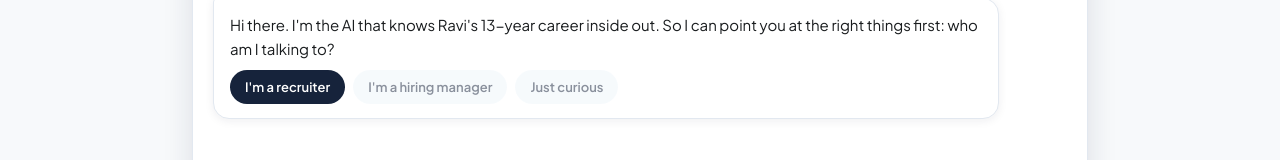
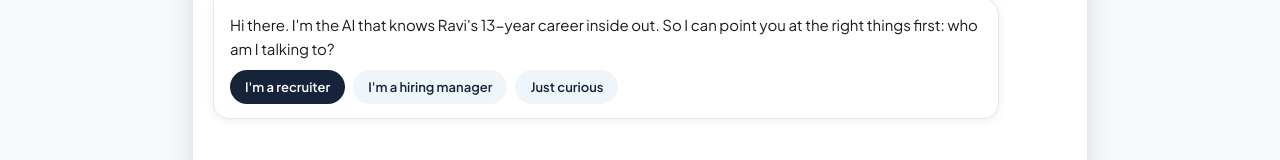
Before and after one commit to rgok001/ask-ravi, a website: page public/index.html in a window 1280 px wide. Both pictures are taken after a click on the button "I'm a recruiter". Shown: the part 485-645 px from the top of the page. Drawn offline with Linux system fonts and the light colour scheme.

Commit message:
Fix: persona buttons were locked after first pick
choosePersona disabled every persona button on first selection, so a
visitor who mis-clicked or wanted to switch audiences was stuck. The
buttons now behave like a segmented control: always clickable, the
active one shows as the navy pill, switching moves the highlight and
re-swaps the chips.

```diff
--- a/public/index.html
+++ b/public/index.html
@@ -348,10 +348,7 @@ function choosePersona(k,silent){
   if(!PERSONAS[k])return;
   persona=k;sessionStorage.setItem('ravi_persona',k);
   document.querySelectorAll('#greet .chip').forEach(btn=>{
-    const isSel=btn.dataset.persona===k;
-    btn.disabled=true;btn.style.cursor='default';
-    btn.style.opacity=isSel?'1':'.5';
-    btn.classList.toggle('sel',isSel);
+    btn.classList.toggle('sel',btn.dataset.persona===k);
   });
   setChips(PERSONAS[k].chips);
 }
```
